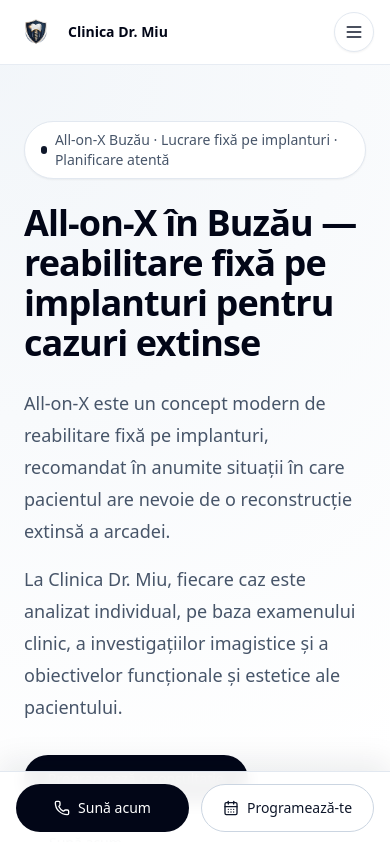
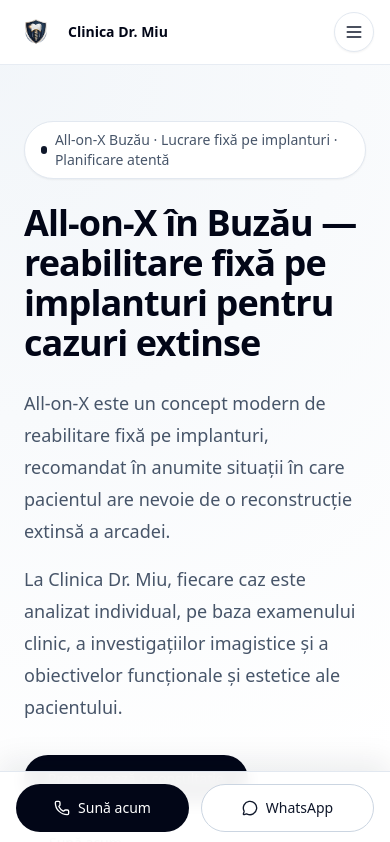
Before and after one commit to trezpka/clinica-dr-miu-clean, a Next.js app: page /all-on-x-buzau in a window 390 px wide. Shown: the top 842 px of the page. Built offline with nearby package versions, Linux system fonts and the light colour scheme.

Commit message:
Update mobile-call-bar.tsx

```diff
--- a/components/mobile-call-bar.tsx
+++ b/components/mobile-call-bar.tsx
@@ -1,7 +1,7 @@
 "use client";
 
-import Link from "next/link";
-import { CalendarDays, Phone } from "lucide-react";
+import { MessageCircle, Phone } from "lucide-react";
+import { trackCall, trackWhatsapp } from "@/lib/gtag";
 
 export function MobileCallBar() {
   return (
@@ -9,19 +9,23 @@ export function MobileCallBar() {
       <div className="grid grid-cols-2 gap-3">
         <a
           href="tel:+40750709716"
+          onClick={() => trackCall("mobile_call_bar")}
           className="inline-flex h-12 items-center justify-center gap-2 rounded-full bg-slate-950 px-4 text-sm font-medium text-white transition hover:bg-slate-800"
         >
           <Phone className="h-4 w-4" />
           Sună acum
         </a>
 
-        <Link
-          href="/contact"
+        <a
+          href="https://wa.me/40750709716"
+          target="_blank"
+          rel="noreferrer"
+          onClick={() => trackWhatsapp("mobile_whatsapp_bar")}
           className="inline-flex h-12 items-center justify-center gap-2 rounded-full border border-slate-300 bg-white px-4 text-sm font-medium text-slate-900 transition hover:bg-slate-50"
         >
-          <CalendarDays className="h-4 w-4" />
-          Programează-te
-        </Link>
+          <MessageCircle className="h-4 w-4" />
+          WhatsApp
+        </a>
       </div>
     </div>
   );
```
